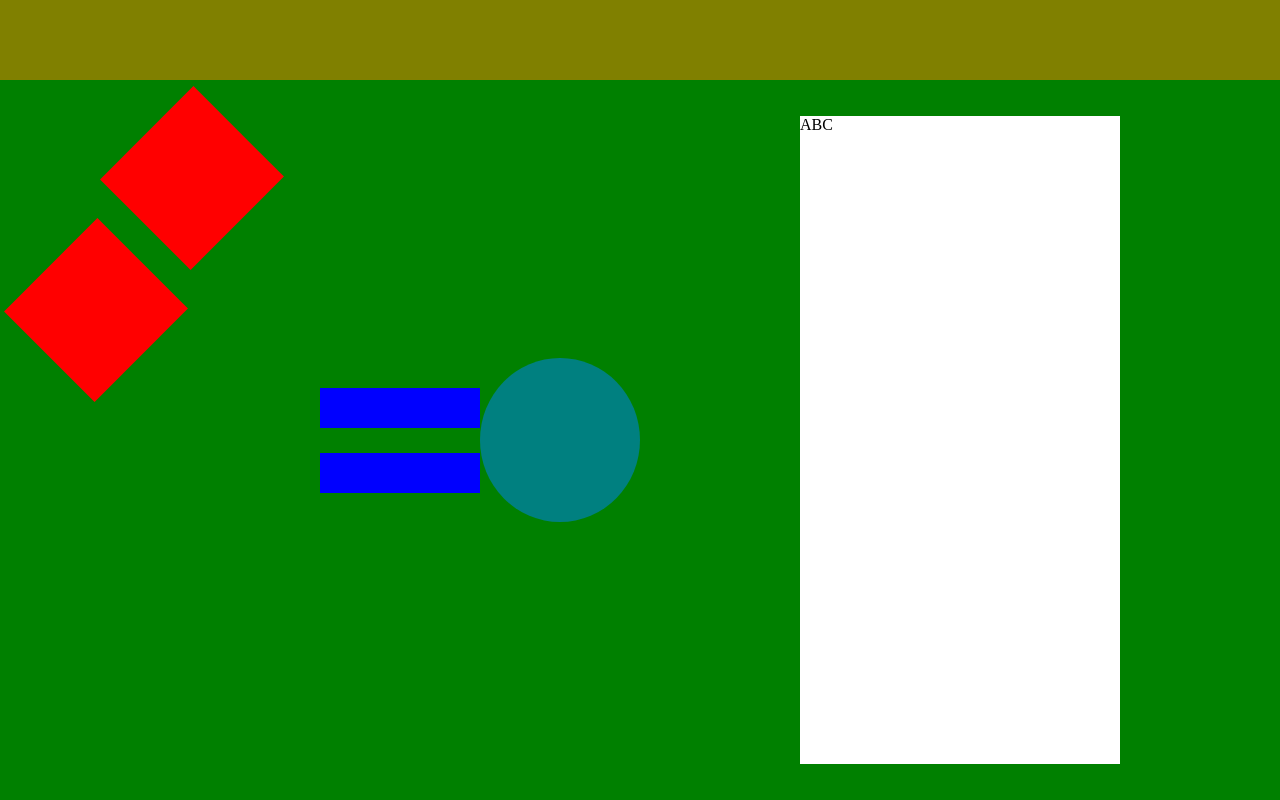
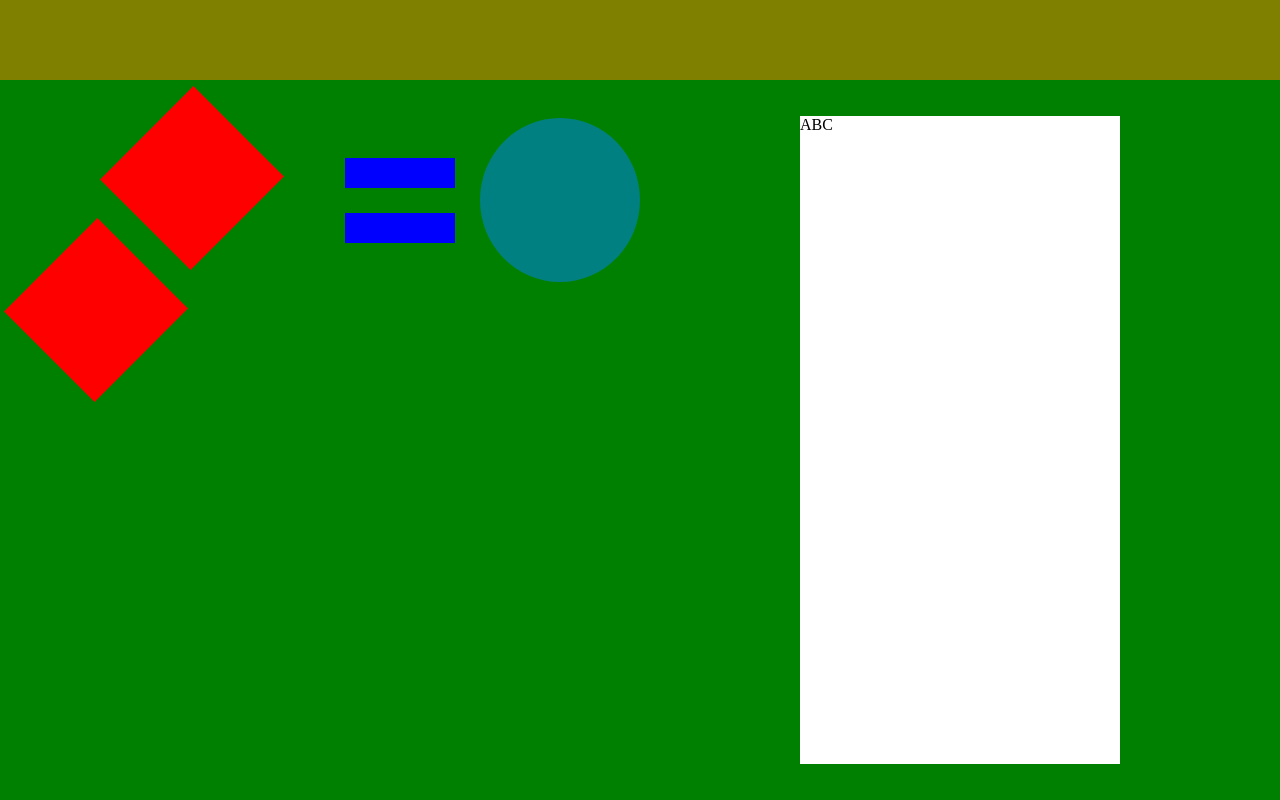
Before and after one commit to 88JW/Rozwi-zanie-Optimo-Development, a plain HTML site: page index.html in a window 1280 px wide. Drawn offline with Linux system fonts and the light colour scheme.

Commit message:
Poprawione paski i koło

```diff
--- a/index.html
+++ b/index.html
@@ -22,11 +22,13 @@
             </div>
           </div>
           <div class="col-3 col-s-6 two">
-            <div class="paski-container">
-              <div class="paski"></div>
-              <div class="paski"></div>
+            <div class="two-conteiner">
+              <div class="paski-container">
+                <div class="paski"></div>
+                <div class="paski"></div>
+              </div>
+              <div class="kolo"></div>
             </div>
-            <div class="kolo"></div>
           </div>
 
           <div class="col-6 col-s-6 three">
--- a/style.css
+++ b/style.css
@@ -17,12 +17,11 @@ body{
 
 .container {
   position: relative;
-
 }
 
 .one {
+  height: 30vh;
 
-  height: 30vh;
 }
 
 .kwadraty-container {
@@ -49,28 +48,38 @@ body{
 }
 
 .two {
-   height: 30vh;
+  height: 30vh;
+
+
+}
+
+.two-conteiner{
   display: flex;
   align-items: center;
   align-content: center;
+  height: 30vh;
+
+  width: 100%;
+
+
 }
 
 .paski-container {
   width: 50%;
+
 }
 
 .paski {
-  height: 40px;
+  height: 30px;
   background-color: #0000ff;
-  margin-bottom: 25px;
-  margin-top: 25px;
+  margin: 25px;
   content: "";
 }
 
 .kolo {
   background: #008080;
   border-radius: 50%;
-  width: 50%;
+  width: 30%;
 }
 
 .kolo:before {
@@ -110,6 +119,11 @@ body{
     height: 45vh;
   }
 
+  .kolo {
+
+  width: 50%;
+}
+
   .three {
     position: absolute;
     right: 0;
@@ -142,6 +156,11 @@ body{
     float: left;
     height: 90vh;
   }
+
+   .kolo {
+
+  width: 50%;
+}
   .three {
     float: left;
   }
```
